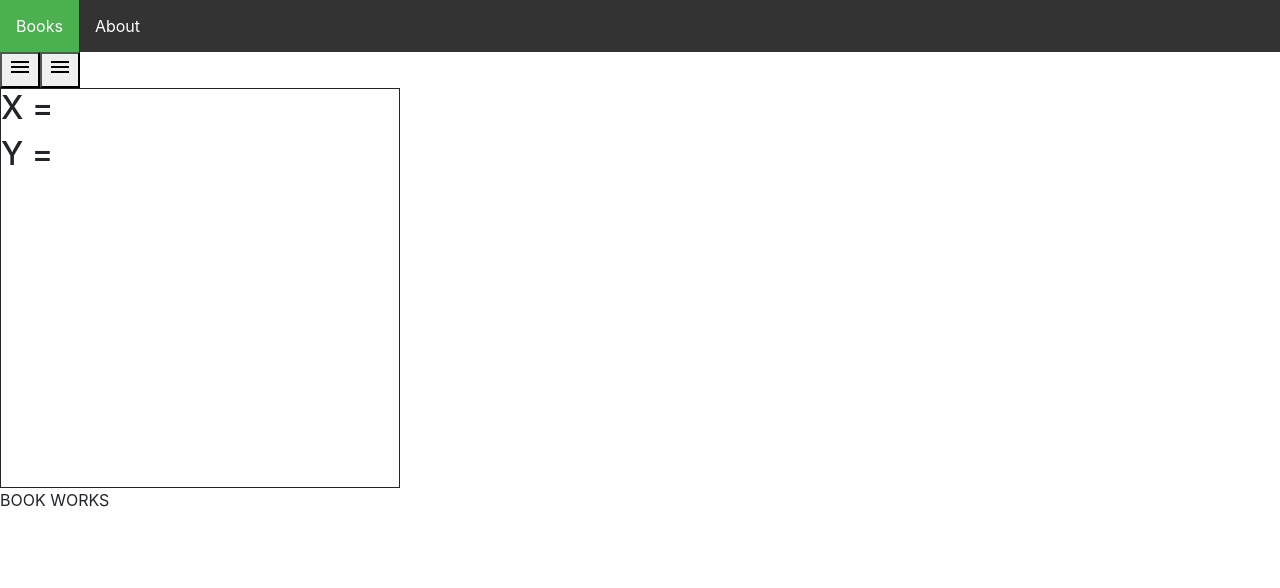
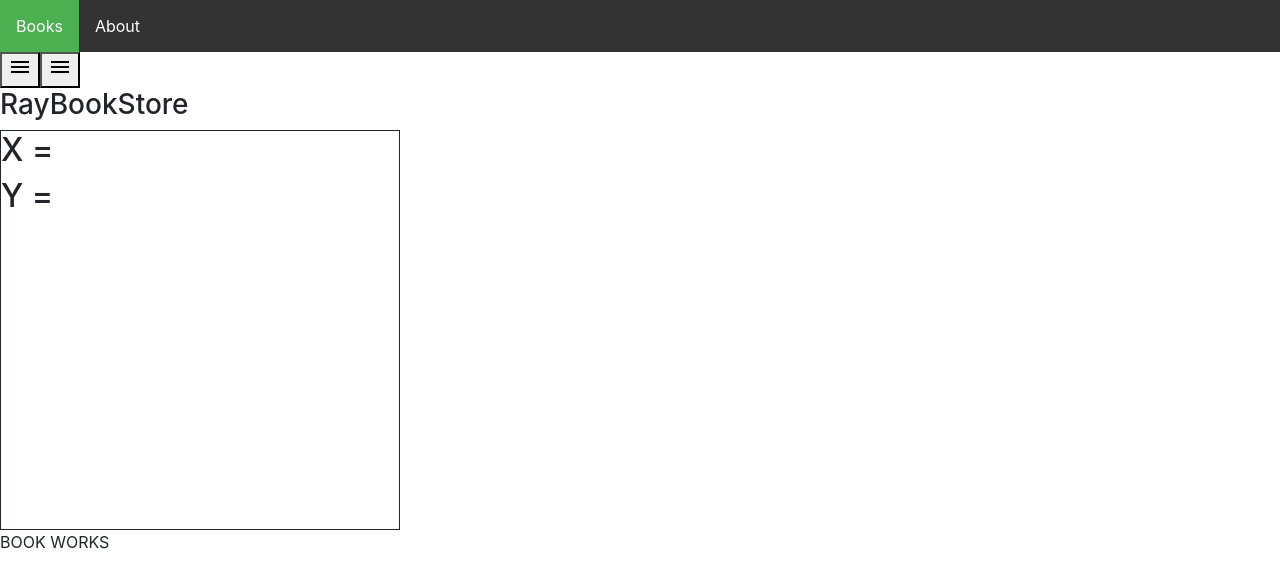
Before and after one commit to RedayY/AngularWorkshopTask, an Angular app in the folder RayBookStore/: page / in a window 1280 px wide. Shown: the top 588 px of the page. Built offline with nearby package versions, Linux system fonts and the light colour scheme.

Commit message:
title box task

```diff
--- a/RayBookStore/src/app/app.component.html
+++ b/RayBookStore/src/app/app.component.html
@@ -1,4 +1,5 @@
 <app-navigation></app-navigation>
+<app-title-box [title]="title"></app-title-box>
 <app-mouse-cursor></app-mouse-cursor>
 <app-books></app-books>
 <router-outlet></router-outlet>
--- a/RayBookStore/src/app/app.module.ts
+++ b/RayBookStore/src/app/app.module.ts
@@ -12,13 +12,15 @@
 import { MatIconModule } from '@angular/material/icon';
 import { MouseCursorComponent } from './mouse-cursor/mouse-cursor.component';
 import { MatMenuModule } from '@angular/material/menu';
+import { TitleBoxComponent } from './title-box/title-box.component';
 
 @NgModule({
   declarations: [
     AppComponent,
     NavigationComponent,
     InfoBoxComponent,
-    MouseCursorComponent
+    MouseCursorComponent,
+    TitleBoxComponent
   ],
   imports: [
     BrowserModule,
--- /dev/null
+++ b/RayBookStore/src/app/title-box/title-box.component.html
@@ -0,0 +1 @@
+<h3> {{ title }} </h3>
--- /dev/null
+++ b/RayBookStore/src/app/title-box/title-box.component.ts
@@ -0,0 +1,14 @@
+import { Component, OnInit, Input } from '@angular/core';
+
+@Component({
+  selector: 'app-title-box',
+  templateUrl: './title-box.component.html',
+  styleUrls: ['./title-box.component.scss'],
+})
+export class TitleBoxComponent implements OnInit {
+  @Input() title: string;
+
+  constructor() {}
+
+  ngOnInit(): void {}
+}
```
Also changed, not shown: RayBookStore/src/app/title-box/title-box.component.scss (added), 1 other file (tests, documents, lock files or other folders).
